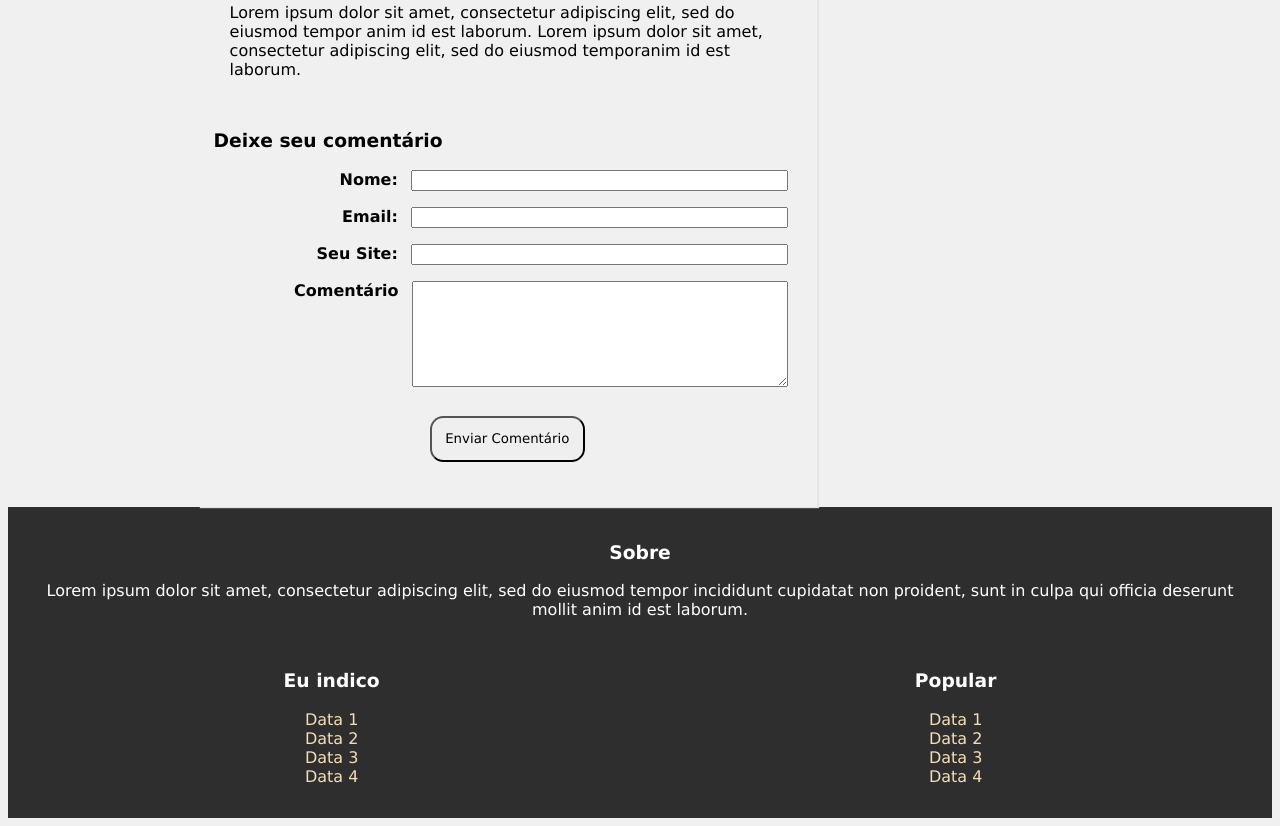
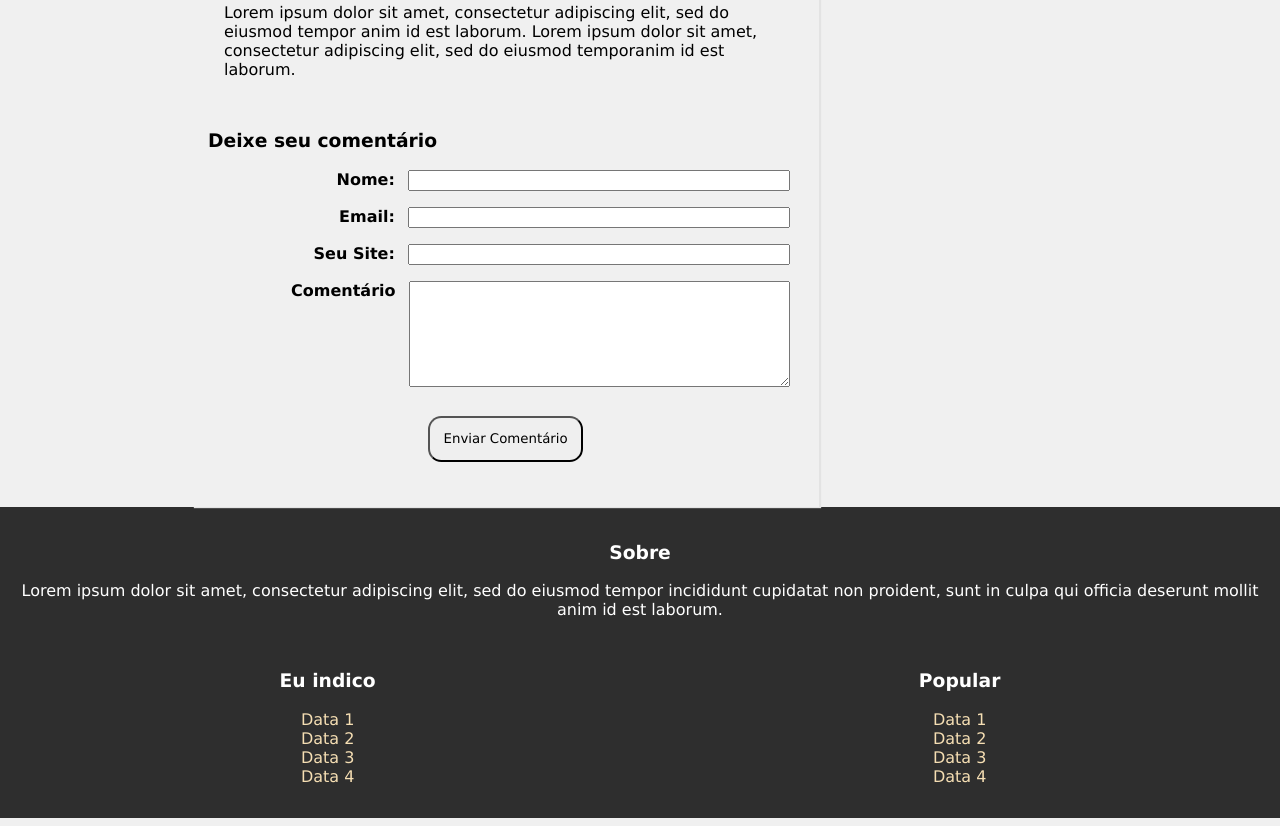
Before and after one commit to Manania/manania.github.io, a plain HTML site: page Exercicio-Blog/index.html in a window 1280 px wide. Shown: the part 1454-2280 px from the top of the page. Drawn offline with Linux system fonts and the light colour scheme.

Commit message:
Update master.css

```diff
--- a/Exercicio-Blog/master.css
+++ b/Exercicio-Blog/master.css
@@ -1,8 +1,10 @@
-
 body {
     background-color: rgb(240, 240, 240);
-    /* margin: 0; */
+    margin: 0;
     font-family: Verdana, Geneva, Tahoma, sans-serif;
+}
+body > header h1 {
+    margin-left: 1em;
 }
 nav {
     width: 100%;
@@ -153,12 +155,11 @@ form input[type='submit'] {
 #comentario header article:nth-child(odd) {
     background-color: rgba(217,217,217);
 }
-footer {
+body footer {
     box-sizing: border-box;
-    width: auto;
+    width: 100%;
     margin-left: auto;
     margin-right: auto;
-    width: 100%;
     block-size: fit-content;
     min-width: fit-content;
 }
@@ -177,7 +178,7 @@ footer div {
     gap: 1em;
     padding: 1em;
 }
-footer header {
+footer > div > section:nth-child(1){
     flex: 100%;
 }
 footer ul {
```
